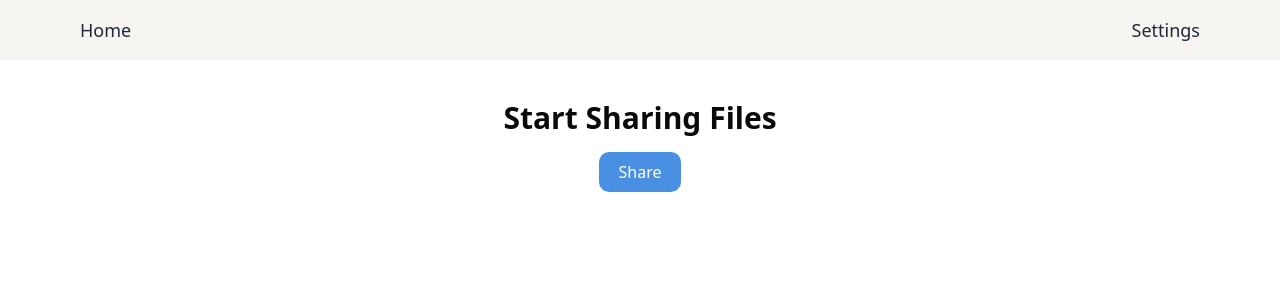
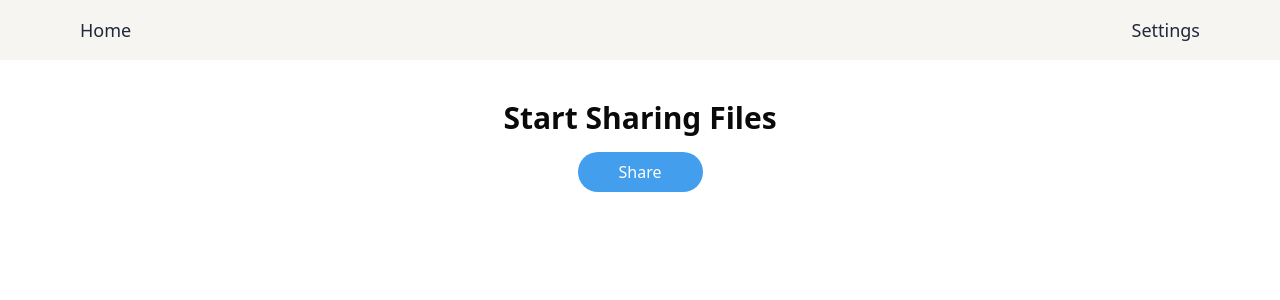
Before and after one commit to PaariLaishram/File-Share-Frontend, a React app: page / in a window 1280 px wide. Shown: the top 300 px of the page. Built offline with nearby package versions, Linux system fonts and the light colour scheme; no server answers; the HTML template or start-up script is replaced by a standard one.

Commit message:
disconnected client fix

```diff
--- a/src/components/dashboard/Dashboard.tsx
+++ b/src/components/dashboard/Dashboard.tsx
@@ -27,7 +27,7 @@ export default function Dashboard() {
             <h1 className="text-3xl font-semibold mb-4">Start Sharing Files</h1>
             <button
                 onClick={handleStartSharing}
-                className="bg-[#4A90E2] text-white px-5 py-2 rounded-lg hover:bg-[#3B7AC2] transition hover:cursor-pointer"
+                className="btn-primary"
             >
                 Share
             </button>
--- a/src/components/fileShare/CreateFileShare.tsx
+++ b/src/components/fileShare/CreateFileShare.tsx
@@ -347,8 +347,8 @@ export default function CreateFileShare() {
                                     open={openSenderConnected}
                                     setOpen={setOpenSenderConnected} />
                             </div> :
-                            <div>
-                                <p>Invalid Share Link</p>
+                            <div className="flex items-center justify-center">
+                                <p className="font-semibold text-xl">Invalid Share Link</p>
                                 <ShowNotification
                                     severity={"error"}
                                     message={"Invalid Share Link"}
--- a/src/components/profile/Profile.tsx
+++ b/src/components/profile/Profile.tsx
@@ -2,9 +2,8 @@ import { useEffect, useState } from "react";
 import Avatar from "../../assets/images/avatar.png";
 import { useSelector } from "react-redux";
 import type { RootState } from "@/redux/store";
-import { getProfile } from "@/api";
 import type { UserProfile } from "@/models/models";
-import axios from "axios";
+import { useNavigate } from "react-router-dom";
 
 export default function Profile() {
     const profile = useSelector((state: RootState) => state.profile.data)
@@ -13,6 +12,7 @@ export default function Profile() {
         user: 0,
         email: "",
     })
+    const navigate = useNavigate()
 
     useEffect(() => {
         const updated = { ...formData }
@@ -33,7 +33,11 @@ export default function Profile() {
         setIsUpdating(false)
     }
 
-    return (
+    const handleLogin =() => {
+        navigate("/login")
+    }
+
+    return (profile ?
         <div className="flex justify-center px-4 mt-10">
             <div className="w-full max-w-lg">
                 <div className="flex flex-col items-center gap-6 border rounded-xl p-6 shadow-sm bg-white">
@@ -88,6 +92,10 @@ export default function Profile() {
                     </div>
                 </div>
             </div>
+        </div> :
+        <div className="flex flex-col items-center justify-center gap-5">
+            <h2 className="text-3xl font-semibold">Please login</h2>
+            <button onClick={handleLogin} className="bg-[#439eed] px-4 py-2 rounded-4xl w-[125px] text-white cursor-pointer">Login</button>
         </div>
-    );
+    )
 }
--- a/src/index.css
+++ b/src/index.css
@@ -1 +1,8 @@
 @import "tailwindcss";
+
+@layer components{
+    .btn-primary{
+        @apply bg-[#439eed] px-4 py-2 rounded-4xl w-[125px] text-white font-medium cursor-pointer
+        hover:bg-[#1967a8] transition duration-100
+    }
+}
```
